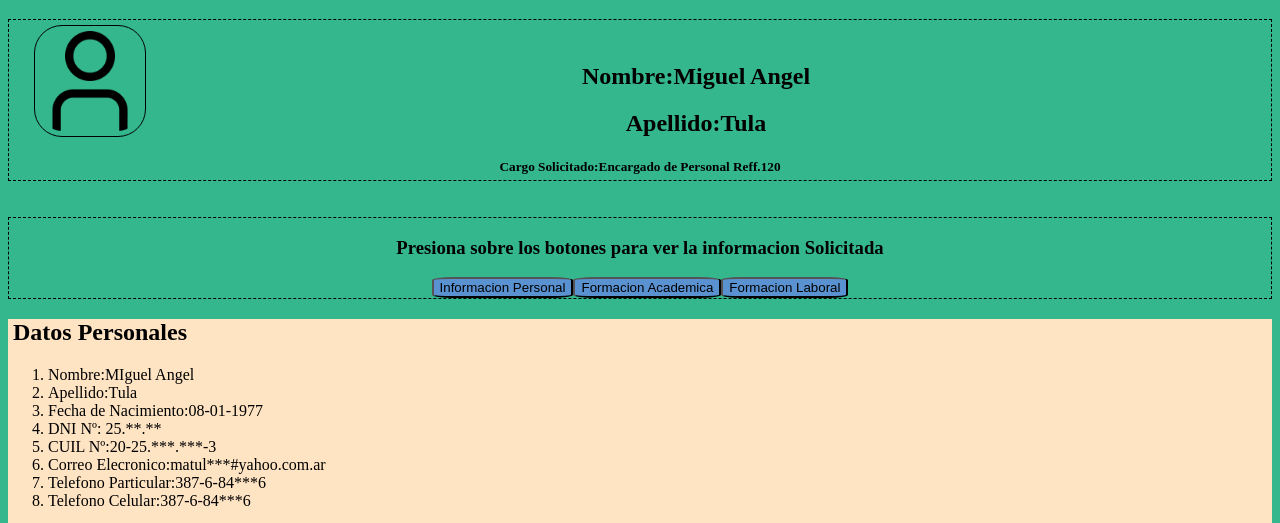
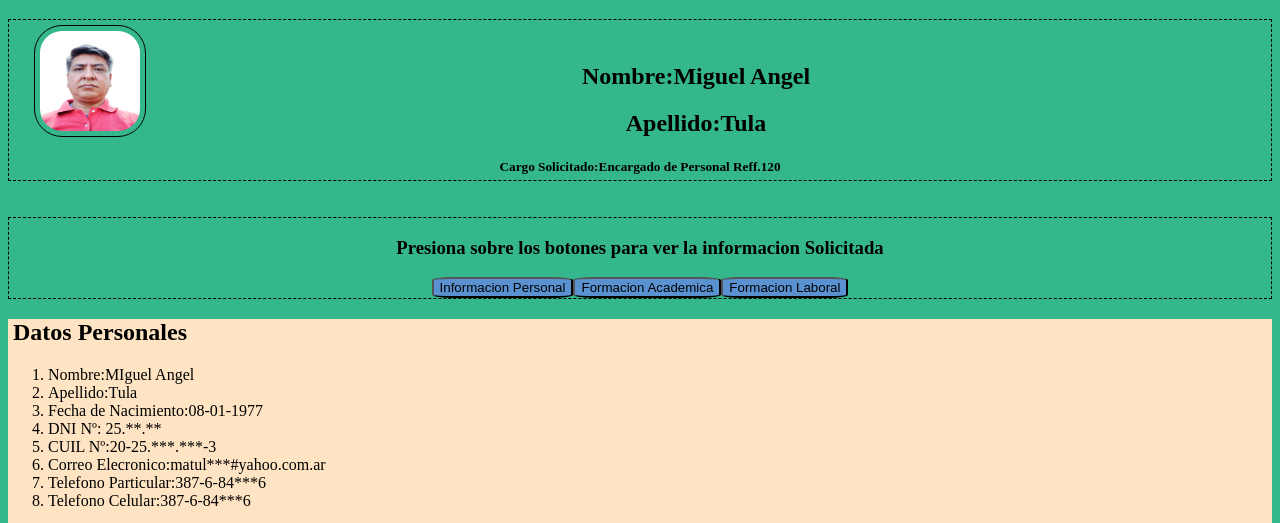
Before and after one commit to matula77/ticmas_proy_final, a plain HTML site: page CV_Ticmas.html in a window 1280 px wide. Shown: the part 61-584 px from the top of the page. Drawn offline with Linux system fonts and the light colour scheme.

Commit message:
carga de imagen

```diff
--- a/CV_Ticmas.html
+++ b/CV_Ticmas.html
@@ -13,7 +13,7 @@
     </header>
     <div id="Datos_per">
             <span >
-                <img src="imagenes\usuario.png" alt="imagen_usuario" class="image" >
+                <img src="imagenes\4x4-1.bmp" alt="imagen_usuario" class="image" >
                 <h2>Nombre:Miguel Angel  </h2>
                 <h2>Apellido:Tula</h2>
                 <h5>Cargo Solicitado:Encargado de Personal Reff.120</h5>
```
Also changed, not shown: imagenes/4x4-1.bmp (added).
